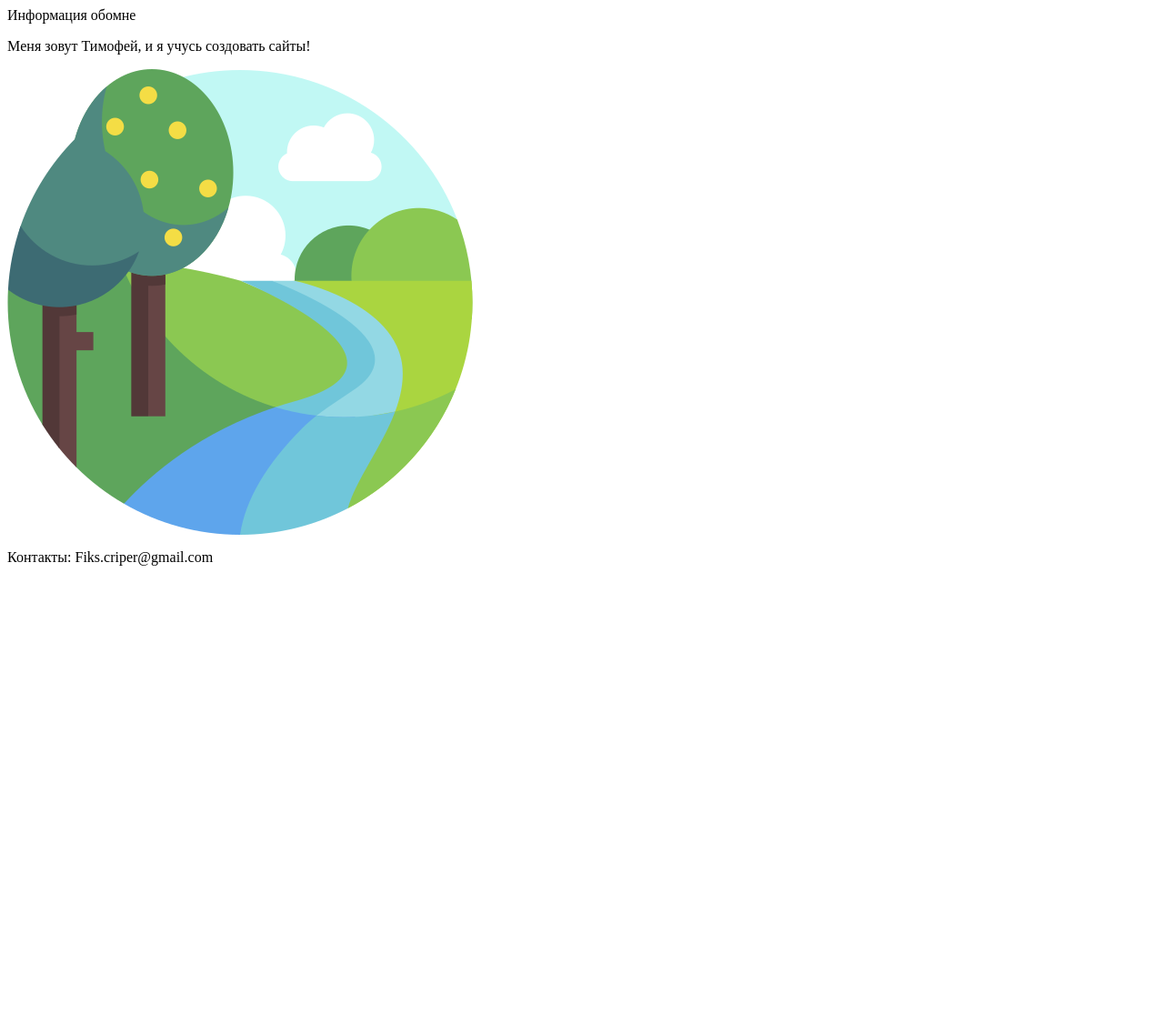
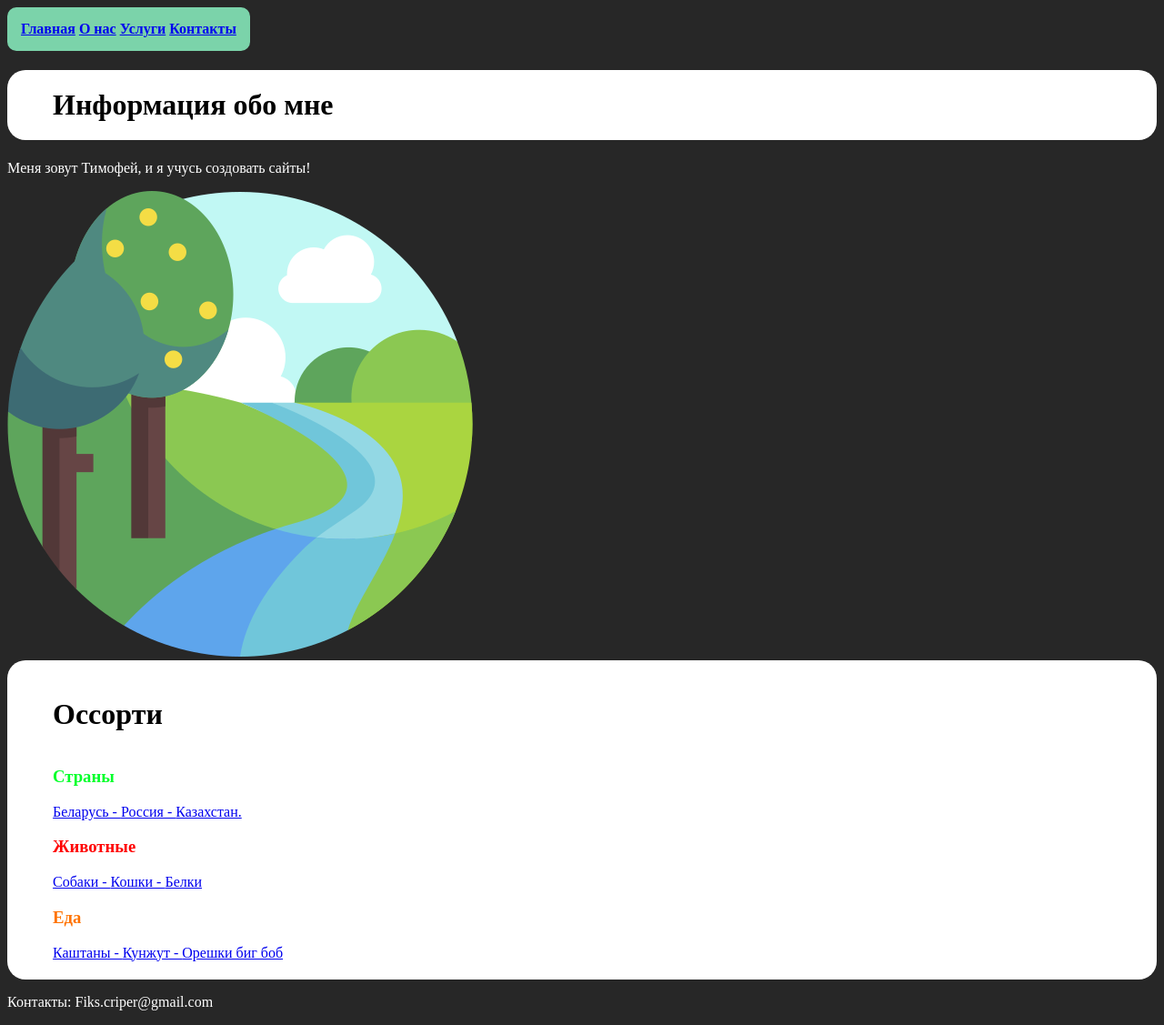
Before and after one commit to Fikscriper/html_css, a plain HTML site: page index.html in a window 1280 px wide. Shown: the whole page at 91% size. Before the commit the page ends 800 px from the top, so only its background shows below. Drawn offline with Linux system fonts and the light colour scheme.

Commit message:
work to divoration project

```diff
--- a/index.html
+++ b/index.html
@@ -1,13 +1,51 @@
-<DOCTYPE html>
-    <html>
-        <body>
+<!DOCTYPE html>
+    <html lang = "ru">
+        <link rel="stylesheet" href="ing.css">
+        <body style="background: rgb(39, 39, 39); color: white; ">
             <header>
-                <h1\>Информация обомне</h1>
+                <nav class="menu">
+                    <a href="#">Главная</a>
+                    <a href="#">О нас</a>
+                    <a href="#">Услуги</a>
+                    <a href="#">Контакты</a>
+                </nav>
             </header>
-            <main>
+
+            <main >
+                <h1 class="tag"> Информация обо мне</h1>
                 <p>Mеня зовут Тимофей, и я учусь создовать сайты!</p>
                 <img src="me.png" alt="Мое фото">
             </main>
+
+        <div class="tag">
+            <div>
+
+                <h1 style="margin-bottom: 20px"> Оссорти </h1>
+
+            </div>
+
+            <div class="tree">
+                <h3>Страны</h3>
+                <a href="https://www.aviasales.by/?marker=186703.google_ppc_by_MSQ_sr_dest_a-all&utm_source=ga&utm_medium=cpc&utm_campaign_id=14788071307&utm_adgroup_id=127364650253&utm_content_id=587226344346&utm_extension_id=&term_match_type=p&utm_term=%D0%B0%D0%B2%D0%B8%D0%B0%D0%B1%D0%B8%D0%BB%D0%B5%D1%82%D1%8B+%D0%B1%D0%B5%D0%BB%D0%B0%D1%80%D1%83%D1%81%D1%8C&utm_term_id=kwd-27746929915&network=g&placement=&position=&device=c.&geo=.9196180&gad_source=1&gad_campaignid=14788071307&gbraid=0AAAAACzkcd0WwfjjfafWQH1UmSgOwZpKF&gclid=Cj0KCQjwrc7GBhCfARIsAHGcW5UJXaVeEfUG165MviTbYty2Hi3B22tRFPs71IfvAyFN8RfomFLOLcwaAuNREALw_wcB&params=MOWMSQ1">Беларусь - </a>
+                <a href="https://www.aviasales.by/?marker=186703.google_ppc_by_MSQ_sr_dest_a-all&utm_source=ga&utm_medium=cpc&utm_campaign_id=14788071307&utm_adgroup_id=127364650253&utm_content_id=587226344346&utm_extension_id=&term_match_type=p&utm_term=%D0%B0%D0%B2%D0%B8%D0%B0%D0%B1%D0%B8%D0%BB%D0%B5%D1%82%D1%8B+%D0%B1%D0%B5%D0%BB%D0%B0%D1%80%D1%83%D1%81%D1%8C&utm_term_id=kwd-27746929915&network=g&placement=&position=&device=c.&geo=.9196180&gad_source=1&gad_campaignid=14788071307&gbraid=0AAAAACzkcd0WwfjjfafWQH1UmSgOwZpKF&gclid=Cj0KCQjwrc7GBhCfARIsAHGcW5UJXaVeEfUG165MviTbYty2Hi3B22tRFPs71IfvAyFN8RfomFLOLcwaAuNREALw_wcB&params=MSQMSQ1">Россия - </a>
+                <a href="https://www.aviasales.by/?marker=186703.google_ppc_by_MSQ_sr_dest_a-all&utm_source=ga&utm_medium=cpc&utm_campaign_id=14788071307&utm_adgroup_id=127364650253&utm_content_id=587226344346&utm_extension_id=&term_match_type=p&utm_term=%D0%B0%D0%B2%D0%B8%D0%B0%D0%B1%D0%B8%D0%BB%D0%B5%D1%82%D1%8B+%D0%B1%D0%B5%D0%BB%D0%B0%D1%80%D1%83%D1%81%D1%8C&utm_term_id=kwd-27746929915&network=g&placement=&position=&device=c.&geo=.9196180&gad_source=1&gad_campaignid=14788071307&gbraid=0AAAAACzkcd0WwfjjfafWQH1UmSgOwZpKF&gclid=Cj0KCQjwrc7GBhCfARIsAHGcW5UJXaVeEfUG165MviTbYty2Hi3B22tRFPs71IfvAyFN8RfomFLOLcwaAuNREALw_wcB&params=MSQMSQ1">Казахстан.</a>
+            </div>
+
+            <div class="first">
+                <h3>Животные</h3>
+                <a href="https://www.kufar.by/item/1033219150?block_name=main&r_block=all&rank=1&searchId=0145faf8-f32f-4325-b576-584e7e089dc7&total_rank=4">Собаки - </a>
+                <a href="https://www.kufar.by/item/1034109809?block_name=main&r_block=all&searchId=3ade5321-fc47-4de4-973b-144a308c39cb&total_rank=0">Кошки - </a>
+                <a href="https://www.kufar.by/item/1035147650?block_name=main&r_block=all&rank=0&searchId=0ebc4568-ac14-41b8-af1b-b6172f4f6011&total_rank=0">Белки</a>
+            </div>
+
+            <div class="second">
+                <h3>Еда</h3>
+                <a href="https://www.wildberries.by/catalog/273480868/detail.aspx">Каштаны - </a>
+                <a href="https://www.wildberries.by/catalog/349884497/detail.aspx">Кунжут - </a>
+                <a href="https://www.wildberries.by/catalog/493255961/detail.aspx">Орешки биг боб</a>
+            </div>
+        </div>
+
             <footer>
                 <p>Контакты: Fiks.criper@gmail.com</p>
             </footer>
--- /dev/null
+++ b/ing.css
@@ -0,0 +1,49 @@
+.first
+{
+    color: rgb(255, 0, 0); display: block;
+}
+
+.second
+{
+    color: rgb(255, 115, 0); display: inline;
+}
+
+.tree
+{
+    color: rgb(0, 255, 42); display: inline-block;
+}
+
+.menu
+{
+    display: inline-block;
+    background: rgb(123, 211, 170);
+    color: white;
+    text-decoration: none;
+    padding: 15px;
+    margin-right: 8px;
+    border-radius: 10px;
+    font-weight: bold;
+    transition: 0.3s;
+
+}
+.menu a:hover
+{
+    background:rgb(210, 255, 213);
+    padding: 8px;
+    border-radius: 50px;
+    margin-right: 8px;
+    font-weight: bold;
+    transition: 0.3s;
+    border-left: 5px dashed rgb(0, 0, 0);
+    border-top: 5px dashed rgb(97, 97, 97);
+}
+
+.tag
+{
+    background: rgb(255, 255, 255);
+    color: black;
+    padding: 20px;
+    padding-left: 50px;
+    border-radius: 20px;
+    padding-bottom: 20px;
+}
```
